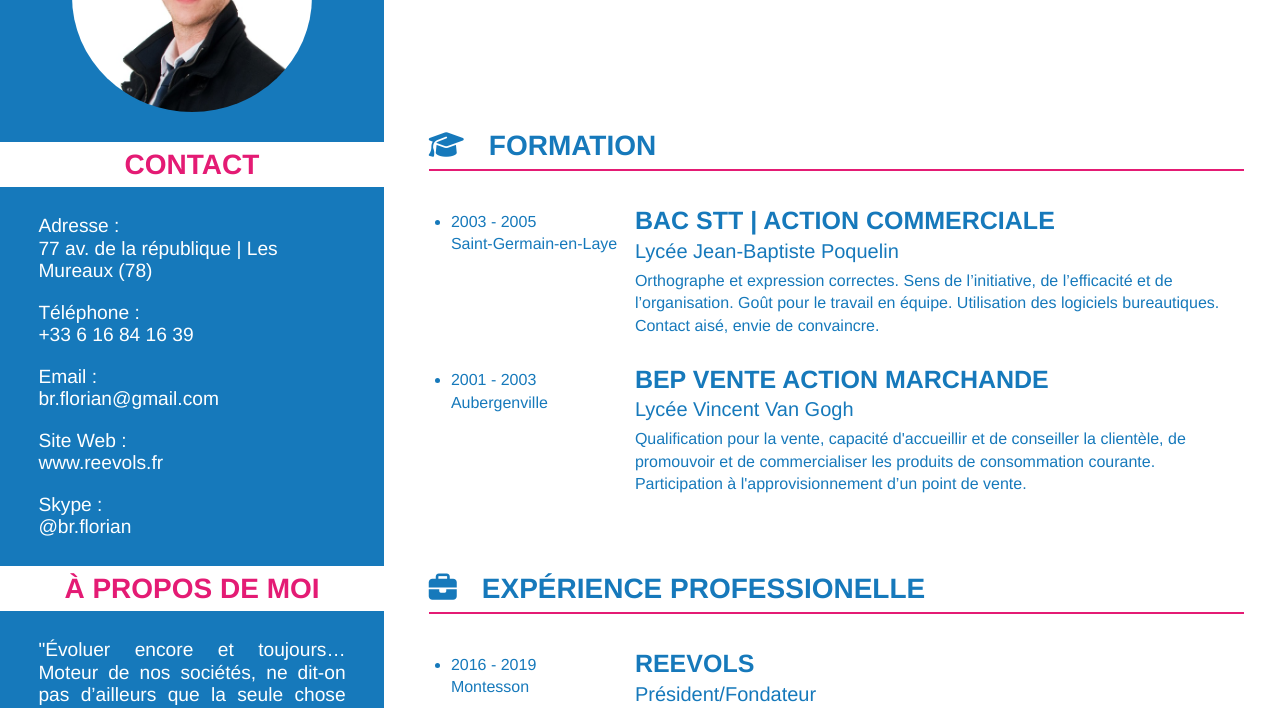
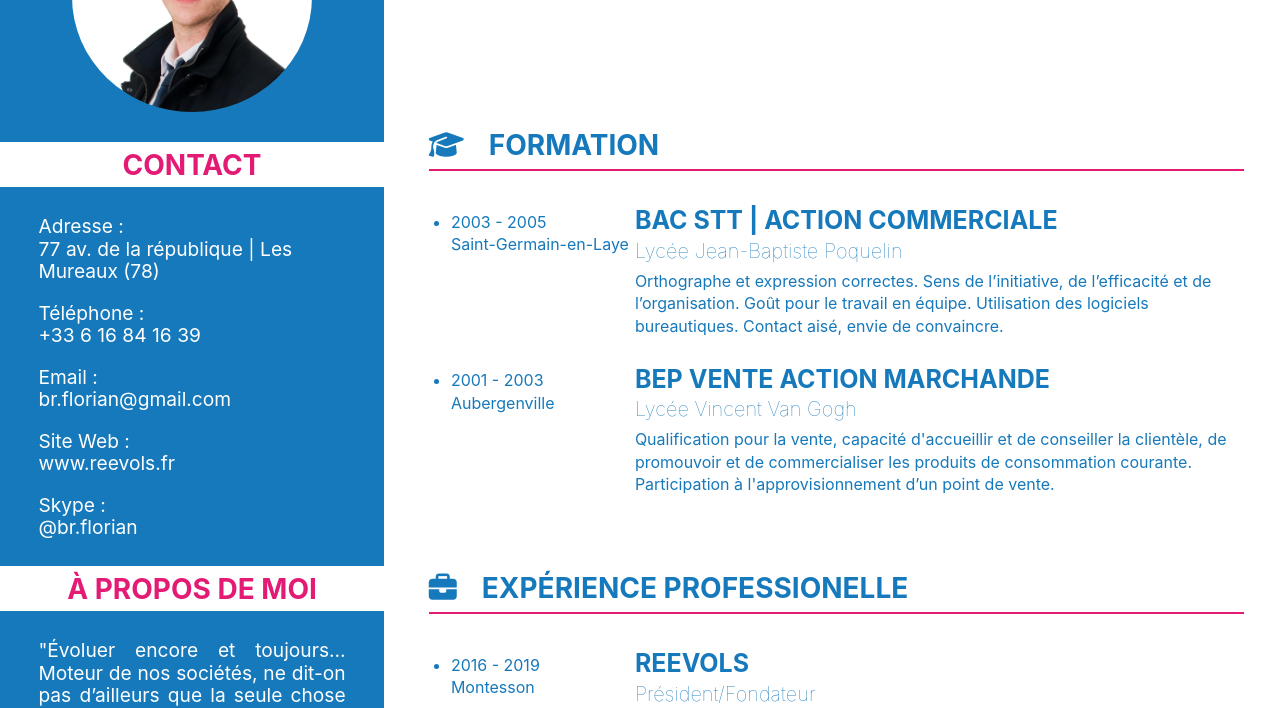
Before and after one commit to Madurba/cv, a plain HTML site: page index.html in a window 1280 px wide. Shown: the part 157-865 px from the top of the page. Drawn offline with Linux system fonts and the light colour scheme.

Commit message:
update CSS/fonts

```diff
--- a/style.css
+++ b/style.css
@@ -1,7 +1,7 @@
 body {
 	padding: 0;
 	margin: 0;
-	font-family: helvetica neue;
+	font-family: -apple-system, BlinkMacSystemFont, 'Segoe UI', Roboto, Oxygen, Ubuntu, Cantarell, 'Open Sans', 'Helvetica Neue', sans-serif;
 	line-height: 140%;
 }
 
```
